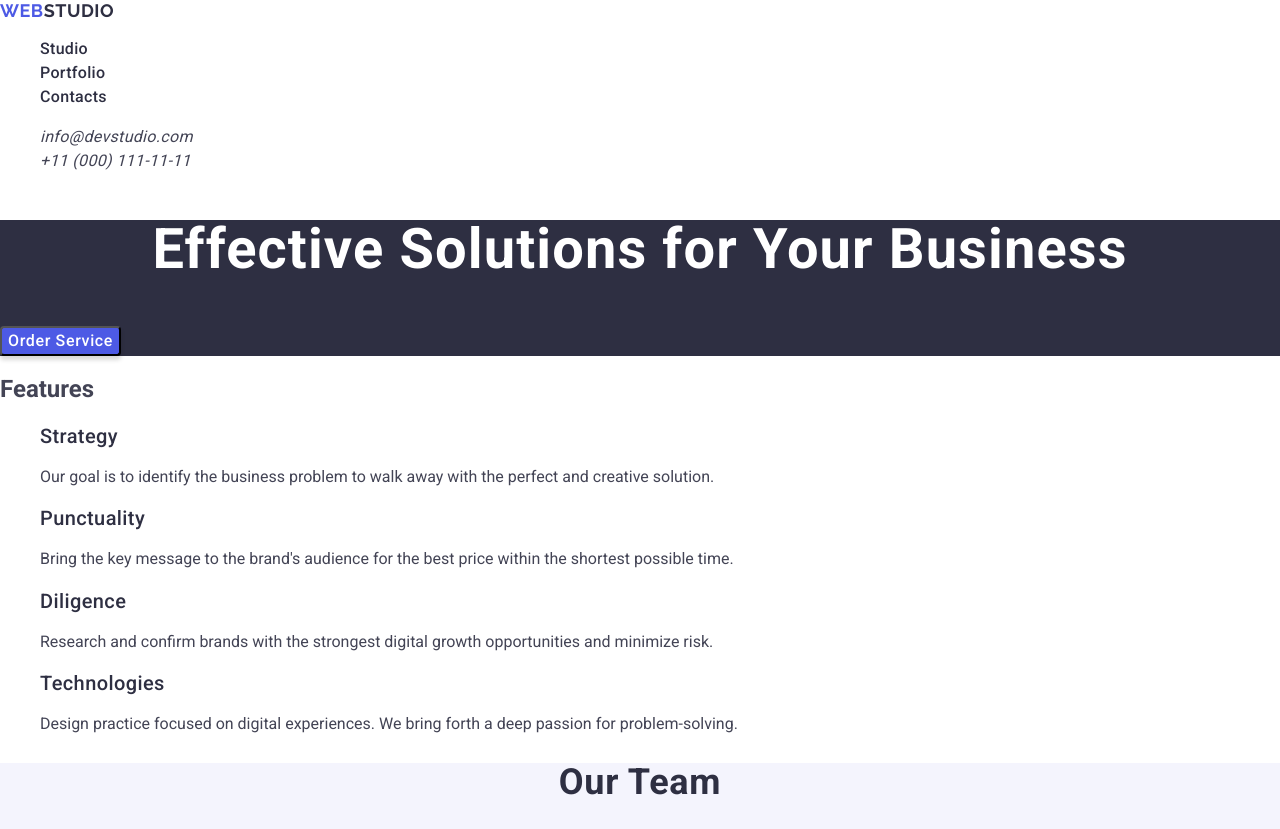
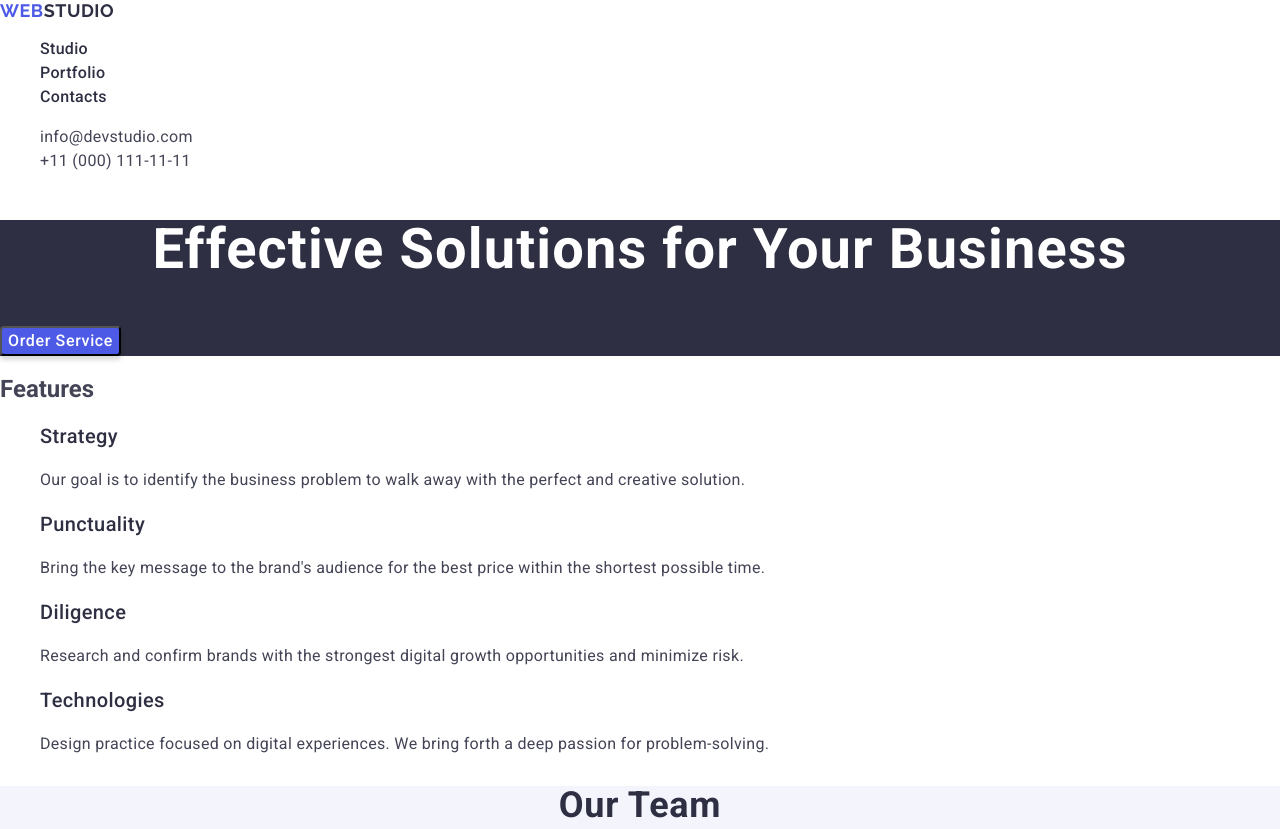
Before and after one commit to xzvtvxs/goit-markup-hw-02, a plain HTML site: page index.html in a window 1280 px wide. Shown: the top 829 px of the page. Drawn offline with nearby package versions, Linux system fonts and the light colour scheme.

Commit message:
V1.1.1
-edit errors beetwin class names

```diff
--- a/css/styles.css
+++ b/css/styles.css
@@ -49,7 +49,7 @@ button {
 }
 
 .address {
-    font-style: nornal;
+    font-style: normal;
 }
 
 .address-link {
@@ -108,7 +108,7 @@ button {
     color: #2E2F42;
 }
 
-.features-descriptions {
+.features-description {
    line-height: 1.5;
    letter-spacing: 0.02em;
 }
```
